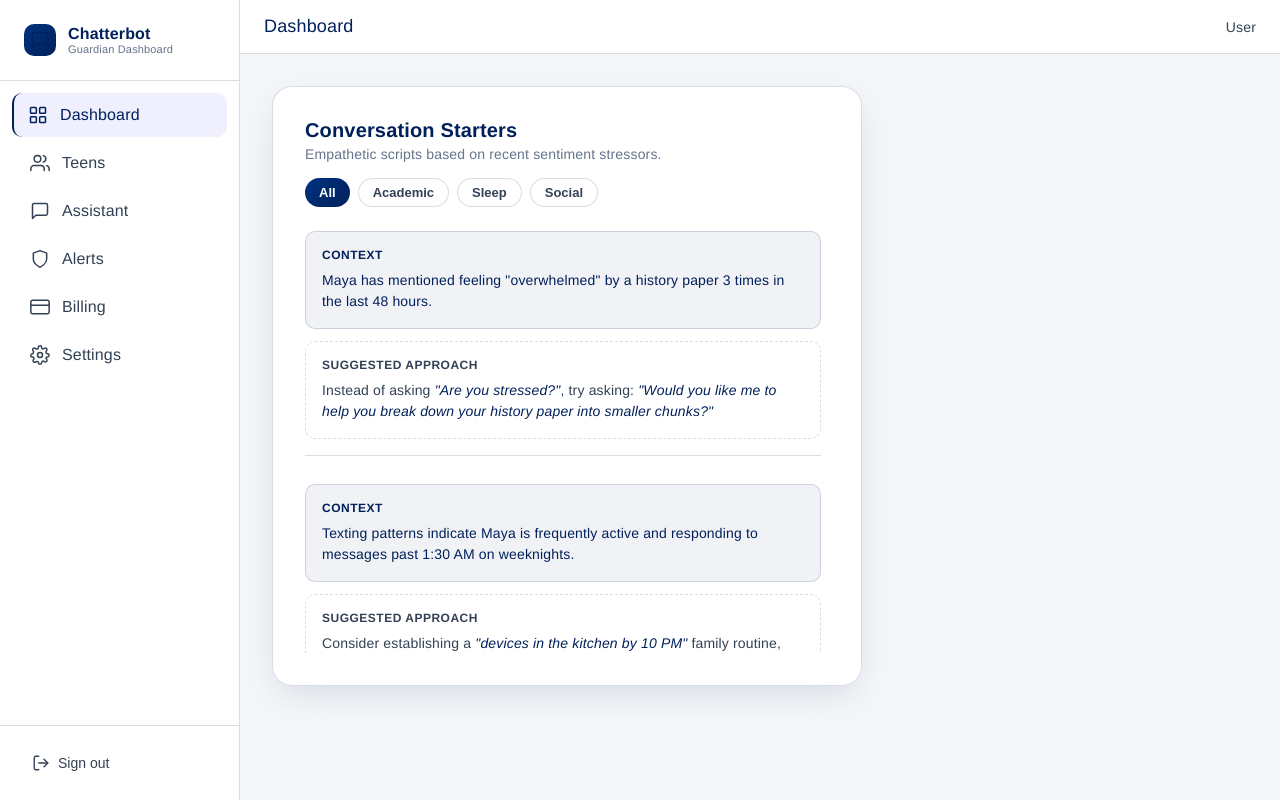
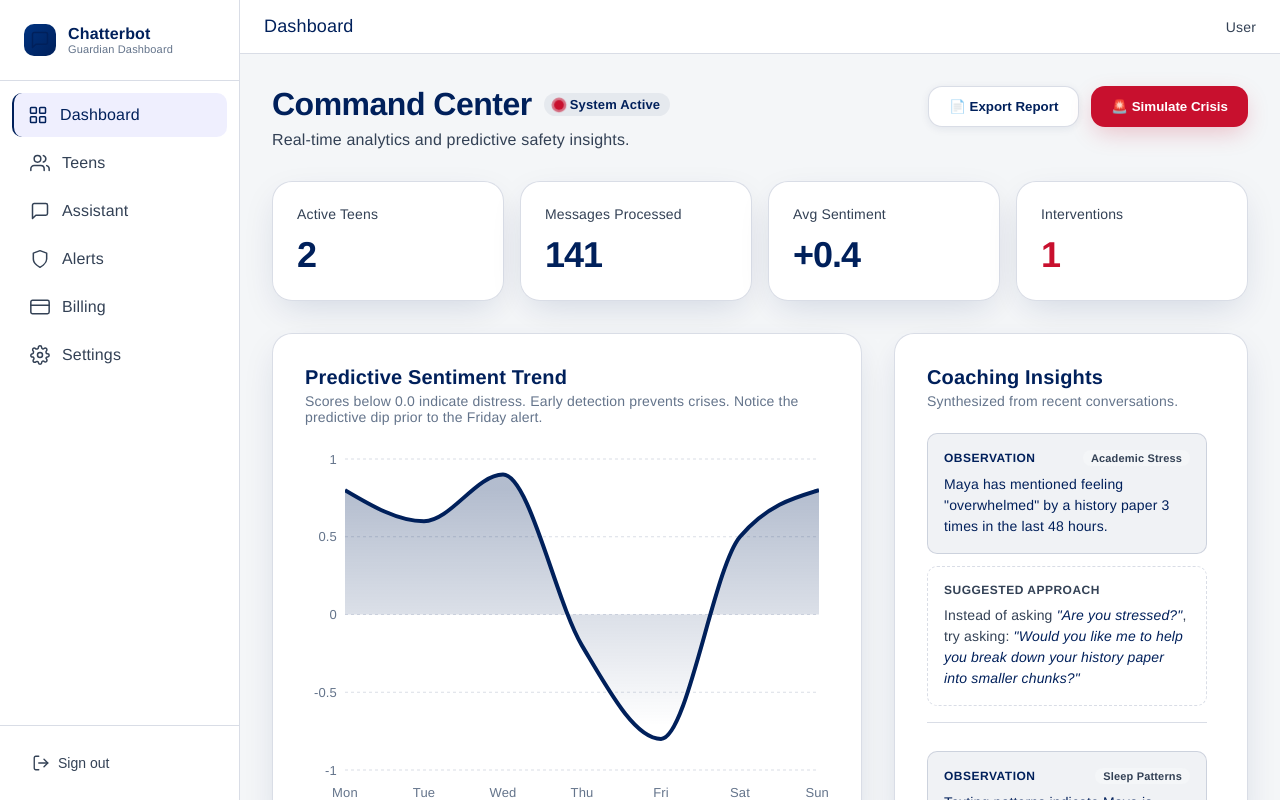
Before and after one commit to aachatte/chatterbot, a React (Vite) app in the folder chatterbot-frontend/: page /dashboard in a window 1280 px wide. Both pictures are taken after typing "name@example.com", "Sample123" into the empty fields and a click on the button "Sign in". Built offline with nearby package versions, Linux system fonts and the light colour scheme; no server answers.

Commit message:
Update Dashboard.jsx

```diff
--- a/chatterbot-frontend/src/pages/Dashboard.jsx
+++ b/chatterbot-frontend/src/pages/Dashboard.jsx
@@ -1,89 +1,158 @@
 import React, { useState } from 'react';
 import { AreaChart, Area, XAxis, YAxis, CartesianGrid, Tooltip, ResponsiveContainer } from 'recharts';
 
-// Existing graph data...
 const weeklyData = [
-  { day: 'Mon', mood: 0.8 }, { day: 'Tue', mood: 0.6 }, { day: 'Wed', mood: 0.9 },
-  { day: 'Thu', mood: -0.2 }, { day: 'Fri', mood: -0.8 }, { day: 'Sat', mood: 0.5 }, { day: 'Sun', mood: 0.8 }
+  { day: 'Mon', mood: 0.8, messages: 24 },
+  { day: 'Tue', mood: 0.6, messages: 18 },
+  { day: 'Wed', mood: 0.9, messages: 32 },
+  { day: 'Thu', mood: -0.2, messages: 14 },
+  { day: 'Fri', mood: -0.8, messages: 5 },
+  { day: 'Sat', mood: 0.5, messages: 28 },
+  { day: 'Sun', mood: 0.8, messages: 20 },
 ];
 
-// Conversation Starters Data
 const aiInsights = [
   {
     id: 1,
-    category: "Academic",
+    category: "Academic Stress",
     observation: 'Maya has mentioned feeling "overwhelmed" by a history paper 3 times in the last 48 hours.',
     suggestion: 'Instead of asking "Are you stressed?", try asking: "Would you like me to help you break down your history paper into smaller chunks?"'
   },
   {
     id: 2,
-    category: "Sleep",
+    category: "Sleep Patterns",
     observation: 'Texting patterns indicate Maya is frequently active and responding to messages past 1:30 AM on weeknights.',
     suggestion: 'Consider establishing a "devices in the kitchen by 10 PM" family routine, framing it around wellness rather than punishment.'
   },
   {
     id: 3,
-    category: "Social",
+    category: "Social Dynamics",
     observation: 'Maya used language indicating frustration with her peer group (e.g., "being weird", "icing me out").',
     suggestion: 'Validate her feelings first. Try saying: "Friend drama is really exhausting. Do you want advice, or do you just want to vent?"'
   }
 ];
 
 export default function Dashboard() {
-  const [activeFilter, setActiveFilter] = useState('All');
-  const filters = ['All', 'Academic', 'Sleep', 'Social'];
+  const [showDemoAlert, setShowDemoAlert] = useState(false);
 
-  const filteredInsights = activeFilter === 'All'
-    ? aiInsights
-    : aiInsights.filter(insight => insight.category === activeFilter);
+  const triggerDemoAlert = () => {
+    setShowDemoAlert(true);
+    setTimeout(() => setShowDemoAlert(false), 10000);
+  };
+
+  const handleExport = () => {
+    window.print();
+  };
 
   return (
     <div style={{ maxWidth: 1100, margin: '0 auto', paddingBottom: 40 }}>
-      {/* ... (Keep your existing Header, Demo Banner, and Top Stats components here) ... */}
 
-      <div style={{ display: 'grid', gridTemplateColumns: '2fr 1.2fr', gap: 'var(--cb-space-6)' }}>
+      <style>{`
+        .dashboard-header { display: flex; justify-content: space-between; align-items: flex-start; margin-bottom: var(--cb-space-6); }
+        .dashboard-buttons { display: flex; gap: 12px; }
+        .dashboard-grid { display: grid; grid-template-columns: 2fr 1.2fr; gap: var(--cb-space-6); }
+        .insight-scroll::-webkit-scrollbar { width: 6px; }
+        .insight-scroll::-webkit-scrollbar-thumb { background: var(--cb-border); border-radius: 10px; }
 
-        {/* ... (Keep your existing Predictive Sentiment Trend Graph here) ... */}
+        @media (max-width: 900px) {
+          .dashboard-grid { grid-template-columns: 1fr; }
+          .dashboard-header { flex-direction: column; gap: 20px; }
+          .dashboard-buttons { width: 100%; }
+          .dashboard-buttons button { flex: 1; padding: 12px 8px !important; font-size: 14px !important; }
+        }
+      `}</style>
 
-        {/* INTERACTIVE CONVERSATION STARTERS */}
-        <div className="glass-card" style={{ display: 'flex', flexDirection: 'column', maxHeight: 600 }}>
-          <h2 style={{ fontSize: 20, fontWeight: 600, marginBottom: '4px' }}>Conversation Starters</h2>
-          <p style={{ fontSize: 14, color: 'var(--cb-text-tertiary)', marginBottom: 'var(--cb-space-4)' }}>
-            Empathetic scripts based on recent sentiment stressors.
+      {/* HEADER ROW */}
+      <div className="dashboard-header">
+        <div>
+          <div style={{ display: 'flex', alignItems: 'center', gap: 12, marginBottom: 8, flexWrap: 'wrap' }}>
+            <h1 style={{ fontSize: 32, fontWeight: 700, margin: 0, letterSpacing: '-0.5px' }}>Command Center</h1>
+            <div style={{ display: 'flex', alignItems: 'center', gap: 6, background: 'var(--cb-bg-muted)', color: 'var(--cb-primary)', padding: '4px 10px', borderRadius: 20, fontSize: 13, fontWeight: 600 }}>
+              <div className="pulse-dot"></div> System Active
+            </div>
+          </div>
+          <p style={{ color: 'var(--cb-text-secondary)', fontSize: 16 }}>Real-time analytics and predictive safety insights.</p>
+        </div>
+
+        <div className="dashboard-buttons no-print">
+          <button onClick={handleExport} style={{ padding: '12px 20px', background: 'var(--cb-bg-elevated)', color: 'var(--cb-text-primary)', border: '1px solid var(--cb-border)', borderRadius: 'var(--cb-radius-lg)', fontWeight: 600, cursor: 'pointer', boxShadow: 'var(--cb-shadow-sm)' }}>
+            📄 Export Report
+          </button>
+          <button onClick={triggerDemoAlert} style={{ padding: '12px 20px', background: 'var(--cb-danger)', color: 'white', border: 'none', borderRadius: 'var(--cb-radius-lg)', fontWeight: 600, cursor: 'pointer', boxShadow: 'var(--cb-shadow-glow)', transition: 'transform 0.1s' }} onMouseDown={e => e.currentTarget.style.transform = 'scale(0.95)'} onMouseUp={e => e.currentTarget.style.transform = 'scale(1)'}>
+            🚨 Simulate Crisis
+          </button>
+        </div>
+      </div>
+
+      {/* DEMO CRISIS BANNER */}
+      {showDemoAlert && (
+        <div className="glass-card" style={{ background: 'rgba(200, 16, 46, 0.08)', borderLeft: '6px solid var(--cb-danger)', marginBottom: 'var(--cb-space-6)', display: 'flex', justifyContent: 'space-between', alignItems: 'center', animation: 'slideDown 0.3s ease-out' }}>
+          <div>
+            <h3 style={{ color: 'var(--cb-danger)', margin: 0, fontSize: 20, display: 'flex', alignItems: 'center', gap: 8, fontWeight: 700 }}>
+              ⚠️ Emergency Alert: Self-Harm Keyword Detected
+            </h3>
+            <p style={{ color: 'var(--cb-text-primary)', margin: '8px 0 0 0', fontSize: 16 }}>
+              <strong>Maya (16)</strong> used high-risk language indicating severe distress in a recent text. An automatic SMS has been sent to the parent, and 988 resources were provided.
+            </p>
+          </div>
+        </div>
+      )}
+
+      {/* TOP STATS */}
+      <div style={{ display: 'grid', gridTemplateColumns: 'repeat(auto-fit, minmax(200px, 1fr))', gap: 'var(--cb-space-4)', marginBottom: 'var(--cb-space-6)' }}>
+        {[
+          { label: 'Active Teens', value: '2', color: 'var(--cb-text-primary)' },
+          { label: 'Messages Processed', value: '141', color: 'var(--cb-text-primary)' },
+          { label: 'Avg Sentiment', value: '+0.4', color: 'var(--cb-primary)' },
+          { label: 'Interventions', value: '1', color: 'var(--cb-danger)' }
+        ].map(stat => (
+          <div key={stat.label} className="glass-card" style={{ padding: '24px' }}>
+            <div style={{ fontSize: 14, color: 'var(--cb-text-secondary)', marginBottom: 12, fontWeight: 500 }}>{stat.label}</div>
+            <div style={{ fontSize: 36, fontWeight: 700, color: stat.color, letterSpacing: '-1px' }}>{stat.value}</div>
+          </div>
+        ))}
+      </div>
+
+      <div className="dashboard-grid">
+        {/* GRAPH */}
+        <div className="glass-card" style={{ minWidth: 0, display: 'flex', flexDirection: 'column' }}>
+          <h2 style={{ fontSize: 20, fontWeight: 600, marginBottom: '4px' }}>Predictive Sentiment Trend</h2>
+          <p style={{ fontSize: 14, color: 'var(--cb-text-tertiary)', marginBottom: 'var(--cb-space-5)' }}>
+            Scores below 0.0 indicate distress. Early detection prevents crises. Notice the predictive dip prior to the Friday alert.
           </p>
+          <div style={{ flex: 1, minHeight: 320, width: '100%', minWidth: 0 }}>
+            <ResponsiveContainer width="100%" height="100%">
+              <AreaChart data={weeklyData} margin={{ top: 10, right: 10, left: -20, bottom: 0 }}>
+                <defs>
+                  <linearGradient id="colorMood" x1="0" y1="0" x2="0" y2="1">
+                    <stop offset="5%" stopColor="#00205B" stopOpacity={0.3}/>
+                    <stop offset="95%" stopColor="#00205B" stopOpacity={0}/>
+                  </linearGradient>
+                </defs>
+                <CartesianGrid strokeDasharray="3 3" vertical={false} stroke="var(--cb-border)" />
+                <XAxis dataKey="day" axisLine={false} tickLine={false} tick={{ fontSize: 13, fill: 'var(--cb-text-tertiary)', fontWeight: 500 }} dy={10} />
+                <YAxis domain={[-1, 1]} axisLine={false} tickLine={false} tick={{ fontSize: 13, fill: 'var(--cb-text-tertiary)' }} />
+                <Tooltip contentStyle={{ borderRadius: '12px', border: 'none', background: 'var(--cb-bg-elevated)', color: 'var(--cb-text-primary)', boxShadow: 'var(--cb-shadow-lg)' }} labelStyle={{ fontWeight: 'bold' }} />
+                <Area type="monotone" dataKey="mood" stroke="#00205B" strokeWidth={4} fillOpacity={1} fill="url(#colorMood)" />
+              </AreaChart>
+            </ResponsiveContainer>
+          </div>
+        </div>
 
-          {/* Category Filters */}
-          <div style={{ display: 'flex', gap: '8px', marginBottom: 'var(--cb-space-5)', flexWrap: 'wrap' }}>
-            {filters.map(filter => (
-              <button
-                key={filter}
-                onClick={() => setActiveFilter(filter)}
-                style={{
-                  padding: '6px 14px',
-                  borderRadius: '20px',
-                  fontSize: '13px',
-                  fontWeight: 600,
-                  cursor: 'pointer',
-                  border: activeFilter === filter ? 'none' : '1px solid var(--cb-border)',
-                  background: activeFilter === filter ? 'var(--cb-primary-gradient)' : 'var(--cb-bg-elevated)',
-                  color: activeFilter === filter ? 'white' : 'var(--cb-text-secondary)',
-                  transition: 'all 0.2s ease'
-                }}
-              >
-                {filter}
-              </button>
-            ))}
-          </div>
+        {/* EXPANDED AI INSIGHTS */}
+        <div className="glass-card" style={{ display: 'flex', flexDirection: 'column', maxHeight: 500 }}>
+          <h2 style={{ fontSize: 20, fontWeight: 600, marginBottom: '4px' }}>Coaching Insights</h2>
+          <p style={{ fontSize: 14, color: 'var(--cb-text-tertiary)', marginBottom: 'var(--cb-space-5)' }}>Synthesized from recent conversations.</p>
 
-          {/* Insights List */}
           <div className="insight-scroll" style={{ overflowY: 'auto', display: 'flex', flexDirection: 'column', gap: 'var(--cb-space-5)', paddingRight: '8px' }}>
-            {filteredInsights.map((insight) => (
+            {aiInsights.map((insight) => (
               <div key={insight.id} style={{ display: 'flex', flexDirection: 'column', gap: 12 }}>
 
                 {/* Observation Block */}
                 <div style={{ background: 'var(--cb-bg-muted)', border: '1px solid var(--cb-border)', padding: 16, borderRadius: 'var(--cb-radius-md)' }}>
                   <div style={{ display: 'flex', justifyContent: 'space-between', alignItems: 'center', marginBottom: 8 }}>
-                    <div style={{ fontSize: 12, fontWeight: 700, color: 'var(--cb-primary)', textTransform: 'uppercase', letterSpacing: '0.5px' }}>Context</div>
+                    <div style={{ fontSize: 12, fontWeight: 700, color: 'var(--cb-primary)', textTransform: 'uppercase', letterSpacing: '0.5px' }}>Observation</div>
+                    <div style={{ fontSize: 11, fontWeight: 600, background: 'var(--cb-bg)', padding: '2px 8px', borderRadius: 12, color: 'var(--cb-text-secondary)' }}>{insight.category}</div>
                   </div>
                   <p style={{ fontSize: 14, color: 'var(--cb-text-primary)', lineHeight: 1.5 }}>{insight.observation}</p>
                 </div>
@@ -97,15 +166,9 @@ export default function Dashboard() {
                 </div>
 
                 {/* Divider */}
-                <hr style={{ border: 'none', borderTop: '1px solid var(--cb-border)', margin: '4px 0' }} />
+                {insight.id !== aiInsights.length && <hr style={{ border: 'none', borderTop: '1px solid var(--cb-border)', margin: '4px 0' }} />}
               </div>
             ))}
-
-            {filteredInsights.length === 0 && (
-              <div style={{ textAlign: 'center', padding: '20px', color: 'var(--cb-text-tertiary)', fontSize: 14 }}>
-                No immediate concerns detected in this category.
-              </div>
-            )}
           </div>
         </div>
       </div>
```
